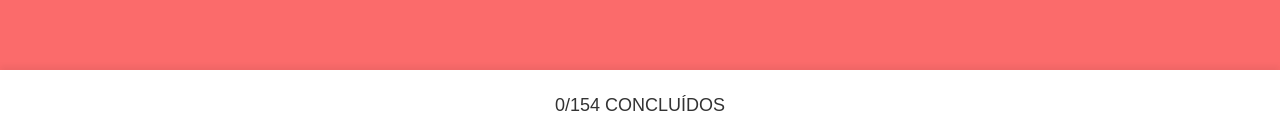
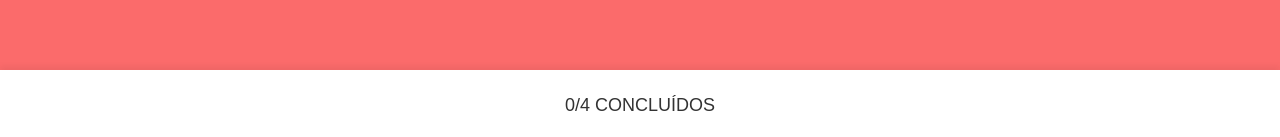
Before and after one commit to MatheusW166/zap-recall, a React (Create React App) app: page / in a window 1280 px wide. Shown: the part 660-797 px from the top of the page. Built offline with nearby package versions, Linux system fonts and the light colour scheme; a web font is replaced by a local one.

Commit message:
Answers count

```diff
--- a/src/App.jsx
+++ b/src/App.jsx
@@ -4,33 +4,14 @@ import { Container, Main, Header, Footer } from "./styled";
 import FlashCardsList from "./components/FlashCardsList";
 import ZapRecall from "./assets/lightning.png";
 import theme from "./theme";
-
-const recalls = [
-  {
-    question: "Alguma pergunta",
-    answer:
-      "Resposta da pergunta Lorem ipsum dolor sit amet, consectetur adipisicing elit. Aliquid cumque dolores accusantium necessitatibus, ut aliquam. Enim, ipsa eos repellat unde repudiandae veritatis voluptates quas incidunt consequuntur tempore possimus illum quae?",
-  },
-  {
-    question: "Alguma pergunta 2",
-    answer:
-      "Resposta da pergunta Lorem ipsum dolor sit amet, consectetur adipisicing elit. Aliquid cumque dolores accusantium necessitatibus, ut aliquam. Enim, ipsa eos repellat unde repudiandae veritatis voluptates quas incidunt consequuntur tempore possimus illum quae?",
-  },
-  {
-    question: "Alguma pergunta 3",
-    answer:
-      "Resposta da pergunta Lorem ipsum dolor sit amet, consectetur adipisicing elit. Aliquid cumque dolores accusantium necessitatibus, ut aliquam. Enim, ipsa eos repellat unde repudiandae veritatis voluptates quas incidunt consequuntur tempore possimus illum quae?",
-  },
-  {
-    question: "Alguma pergunta 4",
-    answer:
-      "Resposta da pergunta Lorem ipsum dolor sit amet, consectetur adipisicing elit. Aliquid cumque dolores accusantium necessitatibus, ut aliquam. Enim, ipsa eos repellat unde repudiandae veritatis voluptates quas incidunt consequuntur tempore possimus illum quae?",
-  },
-];
+import { useState } from "react";
+import recalls from "./recalls";
 
 function App() {
-  function handleFlashClick(index) {
-    console.log(`Abriou o ${index + 1}`);
+  const [doneRecalls, setDoneRecalls] = useState([]);
+
+  function handleFlashClick(answerType) {
+    setDoneRecalls([...doneRecalls, answerType]);
   }
 
   return (
@@ -44,9 +25,14 @@ function App() {
             <h1>ZapRecall</h1>
           </Header>
           <Main>
-            <FlashCardsList onCardPlay={handleFlashClick} recalls={recalls} />
+            <FlashCardsList
+              onCardAnswered={handleFlashClick}
+              recalls={recalls}
+            />
           </Main>
-          <Footer>0/154 CONCLUÍDOS</Footer>
+          <Footer>
+            {doneRecalls.length}/{recalls.length} CONCLUÍDOS
+          </Footer>
         </Container>
       </ThemeProvider>
     </>
--- /dev/null
+++ b/src/recalls.jsx
@@ -0,0 +1,24 @@
+const recalls = [
+  {
+    question: "Alguma pergunta",
+    answer:
+      "Resposta da pergunta Lorem ipsum dolor sit amet, consectetur adipisicing elit. Aliquid cumque dolores accusantium necessitatibus, ut aliquam. Enim, ipsa eos repellat unde repudiandae veritatis voluptates quas incidunt consequuntur tempore possimus illum quae?",
+  },
+  {
+    question: "Alguma pergunta 2",
+    answer:
+      "Resposta da pergunta Lorem ipsum dolor sit amet, consectetur adipisicing elit. Aliquid cumque dolores accusantium necessitatibus, ut aliquam. Enim, ipsa eos repellat unde repudiandae veritatis voluptates quas incidunt consequuntur tempore possimus illum quae?",
+  },
+  {
+    question: "Alguma pergunta 3",
+    answer:
+      "Resposta da pergunta Lorem ipsum dolor sit amet, consectetur adipisicing elit. Aliquid cumque dolores accusantium necessitatibus, ut aliquam. Enim, ipsa eos repellat unde repudiandae veritatis voluptates quas incidunt consequuntur tempore possimus illum quae?",
+  },
+  {
+    question: "Alguma pergunta 4",
+    answer:
+      "Resposta da pergunta Lorem ipsum dolor sit amet, consectetur adipisicing elit. Aliquid cumque dolores accusantium necessitatibus, ut aliquam. Enim, ipsa eos repellat unde repudiandae veritatis voluptates quas incidunt consequuntur tempore possimus illum quae?",
+  },
+];
+
+export default recalls;
```
